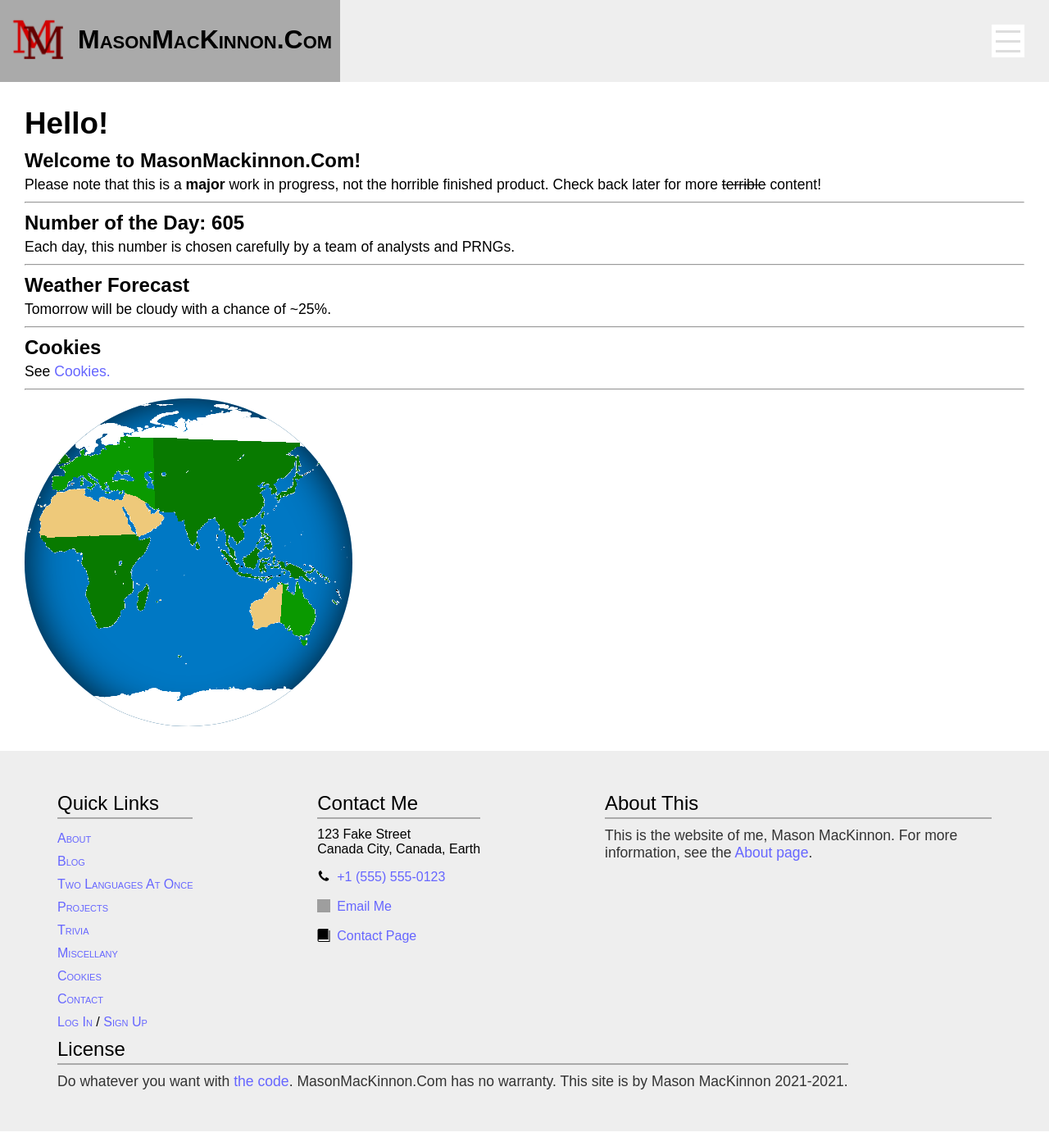
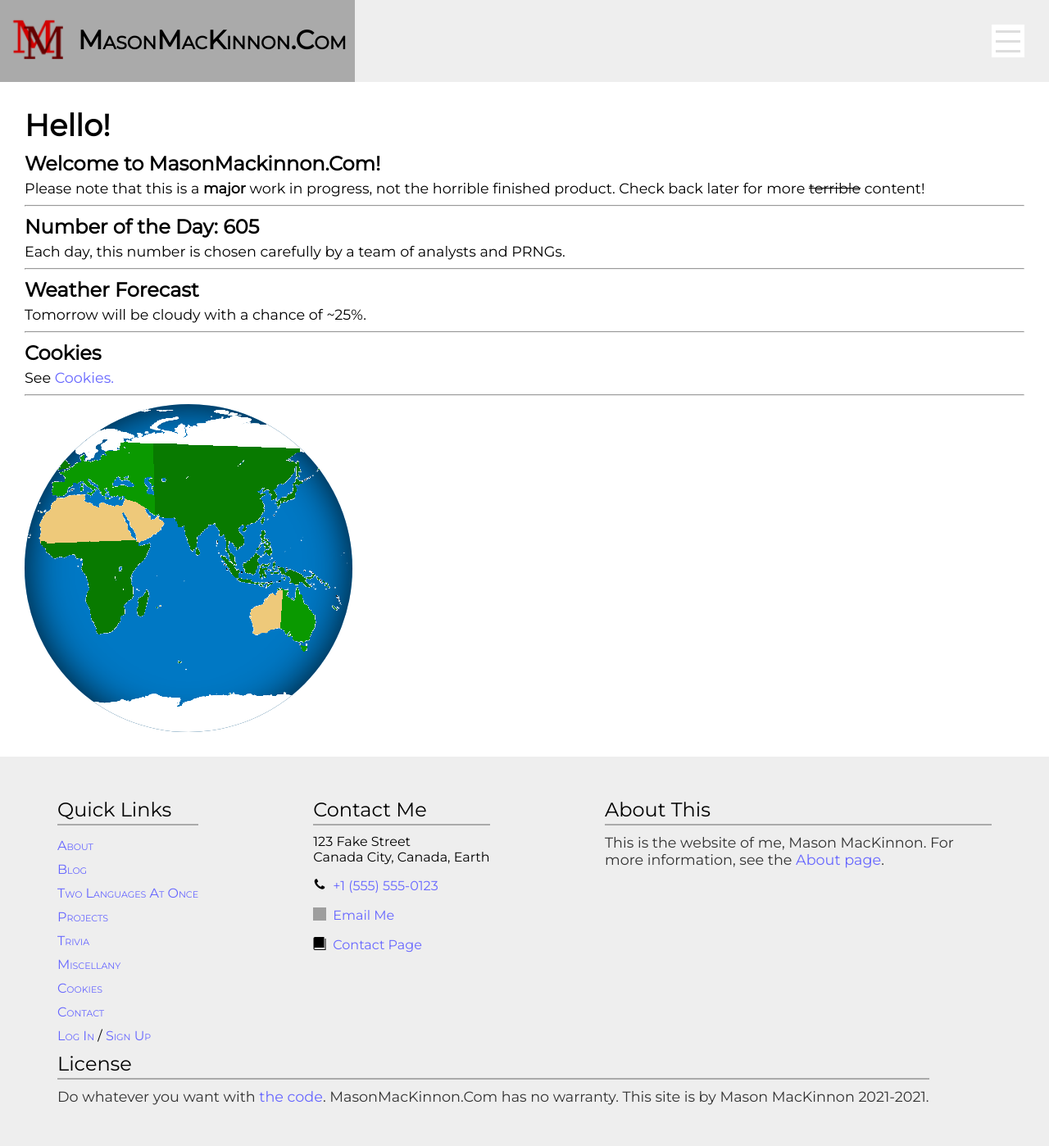
Before and after one commit to PythonshellDebugwindow/masonmackinnon-com, a PHP site: page /index.php in a window 1280 px wide. Shown: the whole page at 82% size. Run offline with PHP 8.4, Linux system fonts and the light colour scheme; data that the repository does not hold is empty; some libraries are stand-ins or nearby versions; grey boxes are pictures that could not be loaded.

Commit message:
Change font
Jesse

```diff
--- a/public_html/styles/main.css
+++ b/public_html/styles/main.css
@@ -1,8 +1,9 @@
+@import url('https://fonts.googleapis.com/css2?family=Montserrat&display=swap');
 *
 {
     margin: 0;
     padding: 0;
-    font-family: Arial, sans-serif;
+    font-family: "Montserrat", sans-serif;
 }
 body
 {
```
